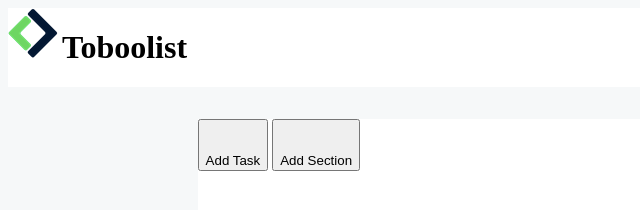
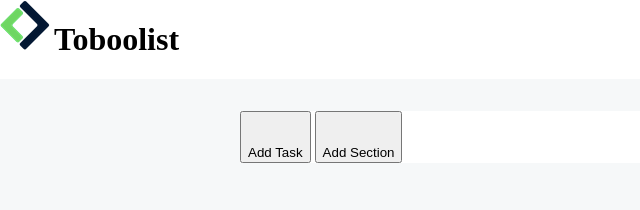
Before and after one commit to LuigiGrimaldi/html-css-toboolist, a plain HTML site: page index.html in a window 1280 px wide. Shown: the whole page, without its empty margins (0-640 px from the left). Drawn offline with Linux system fonts and the light colour scheme.

Commit message:
main_center commit

```diff
--- a/css/style.css
+++ b/css/style.css
@@ -1,4 +1,6 @@
 body{
+    margin: 0;
+    padding: 0;
     background-color: #f6f8f9;
 
 }
@@ -9,14 +11,16 @@ body{
 }
 
 .container{
-    margin-left: 15%;
+
 }
 
 .content{
     background-color: white;
     width: 800px;
-    height: 800px;
     margin-top: 2rem;
+    margin-left: auto;
+    margin-right: auto;
+
 
 }
 
```
